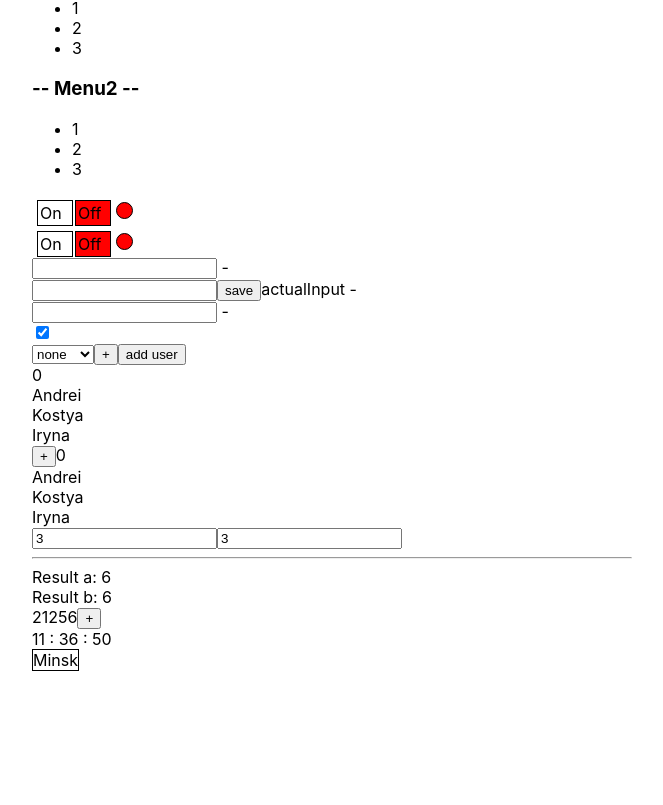
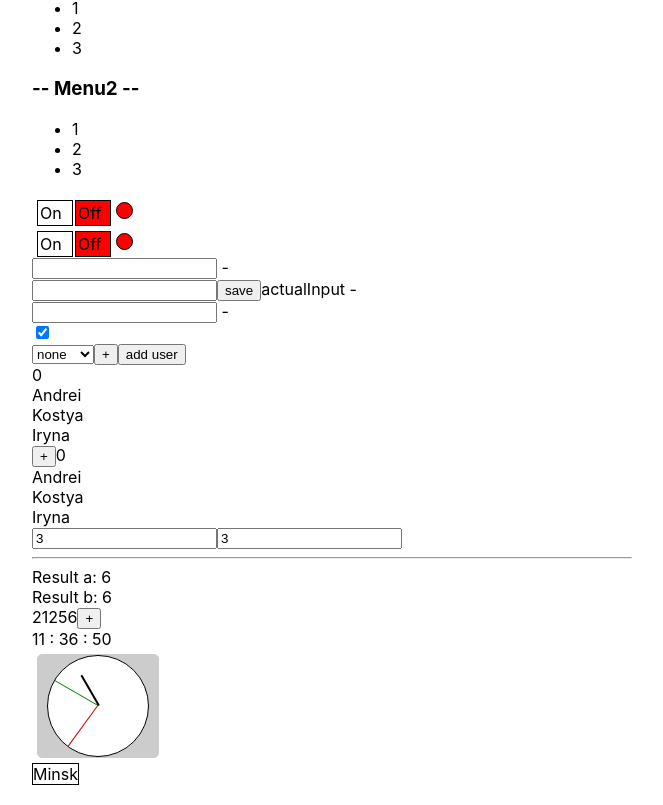
Before and after one commit to kirryya/r-kkp, a React (Create React App) app: page / in a window 1280 px wide. Shown: the part 240-1045 px from the top of the page, without its empty margins (308-971 px from the left). Before the commit the page ends 931 px from the top, so only its background shows below. Built offline with nearby package versions, Linux system fonts and the light colour scheme.

Commit message:
Analog clock complete

```diff
--- /dev/null
+++ b/src/components/AnalogClock.css
@@ -0,0 +1,47 @@
+.clock {
+    width: 120px;
+    text-align: center;
+    display: flex;
+    flex-direction: column;
+    align-items: center;
+    border: solid 1px #ccc;
+    border-radius: 5px;
+    margin: 5px;
+    background: #ccc;
+}
+
+.clock .digital-clock {
+    padding: 10px;
+}
+
+.clock .analog-clock {
+    width: 100px;
+    height: 100px;
+    border: solid 1px #000;
+    border-radius: 50%;
+    position: relative;
+    background: #fff;
+}
+
+.clock .analog-clock .dial {
+    position: absolute;
+    left: 50%;
+    width: 50px;
+    height: 50px;
+    transform-origin: bottom left;
+}
+
+.clock .analog-clock .dial.seconds {
+    border-left: solid 1px green;
+}
+
+.clock .analog-clock .dial.minutes {
+    border-left: solid 1px #c00;
+}
+
+.clock .analog-clock .dial.hours {
+    width: 35px;
+    height: 35px;
+    top: 15px;
+    border-left: solid 2px #000;
+}
--- a/src/components/AnalogClock.tsx
+++ b/src/components/AnalogClock.tsx
@@ -1,6 +1,5 @@
 import React, {useEffect, useState} from 'react';
-
-const twoDigits = (num: number) => num < 10 ? "0" + num : num
+import "./AnalogClock.css"
 
 export const AnalogClock = () => {
 
@@ -18,23 +17,26 @@
 
     }, [])
 
-    let seconds = twoDigits(date.getSeconds())
-    let minutes = twoDigits(date.getMinutes())
-    let hours = twoDigits(date.getHours())
+    let seconds = date.getSeconds()
+    let minutes = date.getMinutes()
+    let hours = date.getHours()
 
+    const secondsStyle = {
+        transform: `rotate(${seconds * 6}deg)`
+    };
+    const minutesStyle = {
+        transform: `rotate(${minutes * 6}deg)`
+    };
+    const hoursStyle = {
+        transform: `rotate(${hours * 30}deg)`
+    };
 
     return (
-        <div>
-            <div className="relative flex items-center justify-end w-20 h-20 overflow-hidden bg-gray-900 rounded-full ">
-                <div className="absolute w-1/2 h-1 bg-white rounded-full origin-left -rotate-12 group-hover:rotate-[215deg] duration-1000 ease-in-out" />
-
-                <div className="absolute w-1/2 h-1  origin-left rotate-[70] group-hover:rotate-[340deg] duration-1000 ease-in-out">
-                    <div className="w-2/3 h-full bg-white rounded-full" />
-                </div>
-
-                <div className="absolute flex justify-center flex-1 w-full">
-                    <div className="w-1 h-1 bg-white rounded-full" />
-                </div>
+        <div className={"clock"}>
+            <div className={"analog-clock"}>
+                <div className={"dial seconds"} style={secondsStyle} />
+                <div className={"dial minutes"} style={minutesStyle} />
+                <div className={"dial hours"} style={hoursStyle} />
             </div>
         </div>
     );
```
